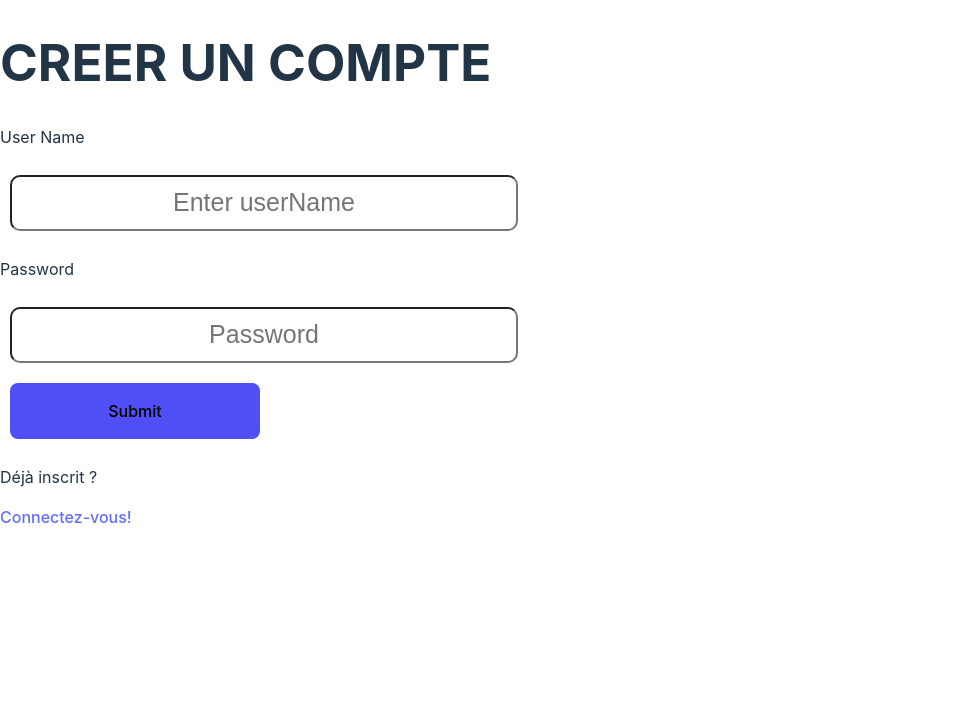
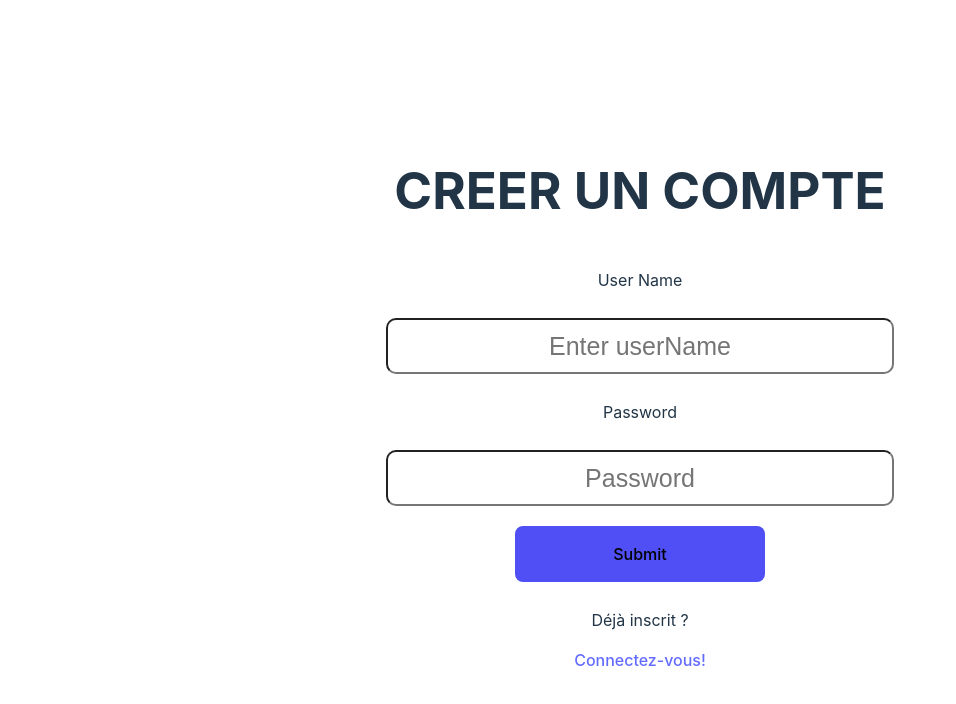
Before and after one commit to clarisse-lebaut/bookBuddy, a React (Vite) app in the folder app/: page /signUp in a window 1280 px wide. Shown: the top 704 px of the page, without its empty margins (0-956 px from the left). Built offline with nearby package versions, Linux system fonts and the light colour scheme.

Commit message:
LogIn + LogUp : update style and add dynamic message on connexion

```diff
--- a/app/src/assets/styles/logStyle.css
+++ b/app/src/assets/styles/logStyle.css
@@ -1,3 +1,12 @@
+#body-style{
+  display: flex;
+  flex-direction: column;
+  justify-content: center;
+  align-items: center;
+  height: 100vh;
+  text-align: center;
+}
+
 .input-style {
   width: 500px;
   height: 50px;
--- a/app/src/pages/LogIn.jsx
+++ b/app/src/pages/LogIn.jsx
@@ -45,7 +45,7 @@ export default function LogIn() {
   };
 
   return (
-    <>
+    <div id="body-style">
       {errorMessage && (
         <div className="alert alert-danger" role="alert">
           {errorMessage}
@@ -84,6 +84,6 @@ export default function LogIn() {
         <p> Pas encore inscrit ?</p>
         <Link to="/signUp">Créez vous un compte !</Link>
       </Form>
-    </>
+    </div>
   );
 }
--- a/app/src/pages/LogUp.jsx
+++ b/app/src/pages/LogUp.jsx
@@ -11,8 +11,8 @@ export default function LogUp() {
   });
 
   const [response, setResponse] = useState(null);
-
   const [errorMessage, setErrorMessage] = useState("");
+  const [errorElement, setErrorElement] = useState(null);
 
   const handleChange = (e) => {
     setForm({
@@ -39,18 +39,18 @@ export default function LogUp() {
         } else {
           // La connexion a échoué, afficher un message d'erreur
           setErrorMessage(data.message);
+          setErrorElement(
+            <p style={{ color: "red", fontSize: "20px" }}>
+              {"Nom d'utilisateur déjà pris. Veuillez en choisir un autre."}
+            </p>
+          );
         }
       })
       .catch((error) => console.error("Error:", error));
   };
 
   return (
-    <>
-      {errorMessage && (
-        <div className="alert alert-danger" role="alert">
-          {errorMessage}
-        </div>
-      )}
+    <div id="body-style">
       <h1>CREER UN COMPTE</h1>
       <Form className="d-flex flex-column justify-content-center">
         <Form.Group className="mb-3" controlId="formBasicEmail">
@@ -64,9 +64,9 @@ export default function LogUp() {
             name="username"
             onChange={handleChange}
           />
+          {errorElement}
           <Form.Text className="text-muted"></Form.Text>
         </Form.Group>
-
         <Form.Group className="mb-3" controlId="formBasicPassword">
           <Form.Label>
             <p>Password</p>
@@ -82,9 +82,9 @@ export default function LogUp() {
         <Button className="button-style" type="submit" onClick={handleSubmit}>
           <p>Submit</p>
         </Button>
-        <p> Déjà inscrit ?</p>
+        <p>Déjà inscrit ?</p>
         <Link to="/signIn">Connectez-vous!</Link>
       </Form>
-    </>
+    </div>
   );
 }
```
